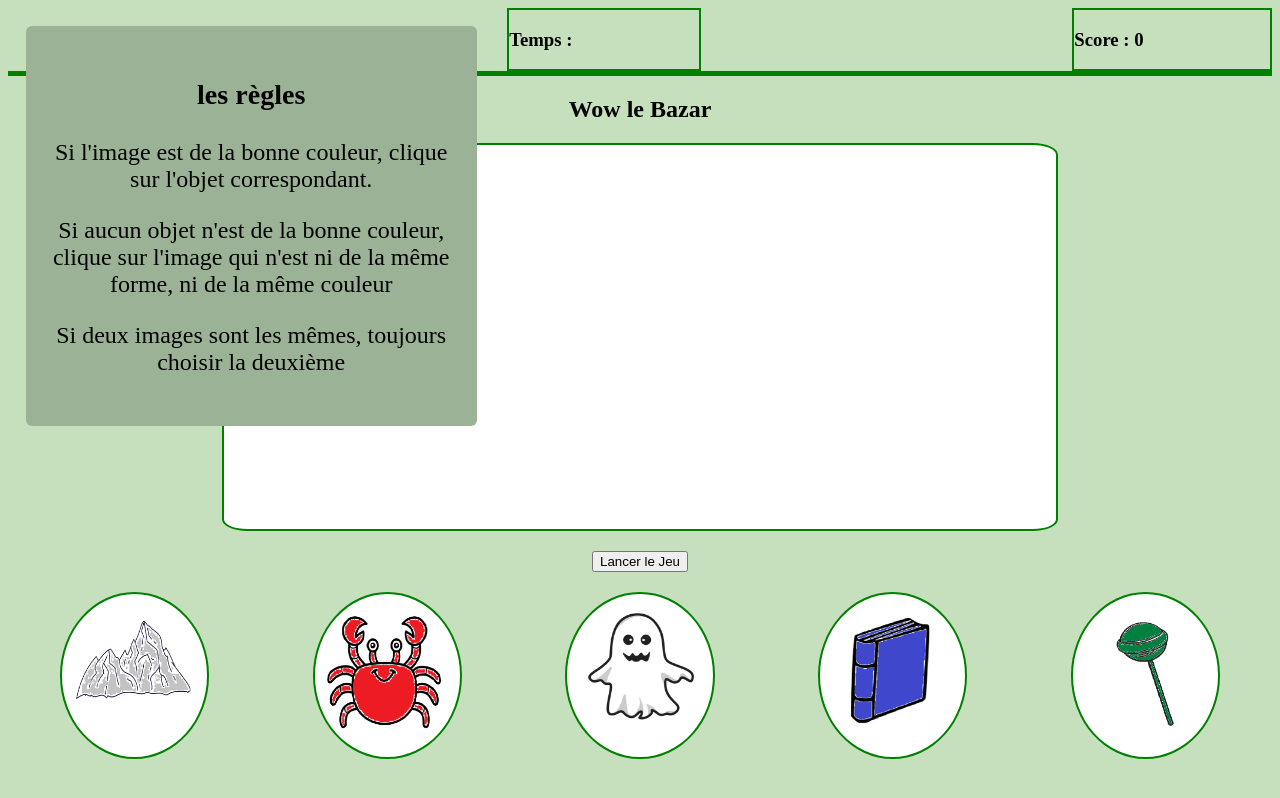
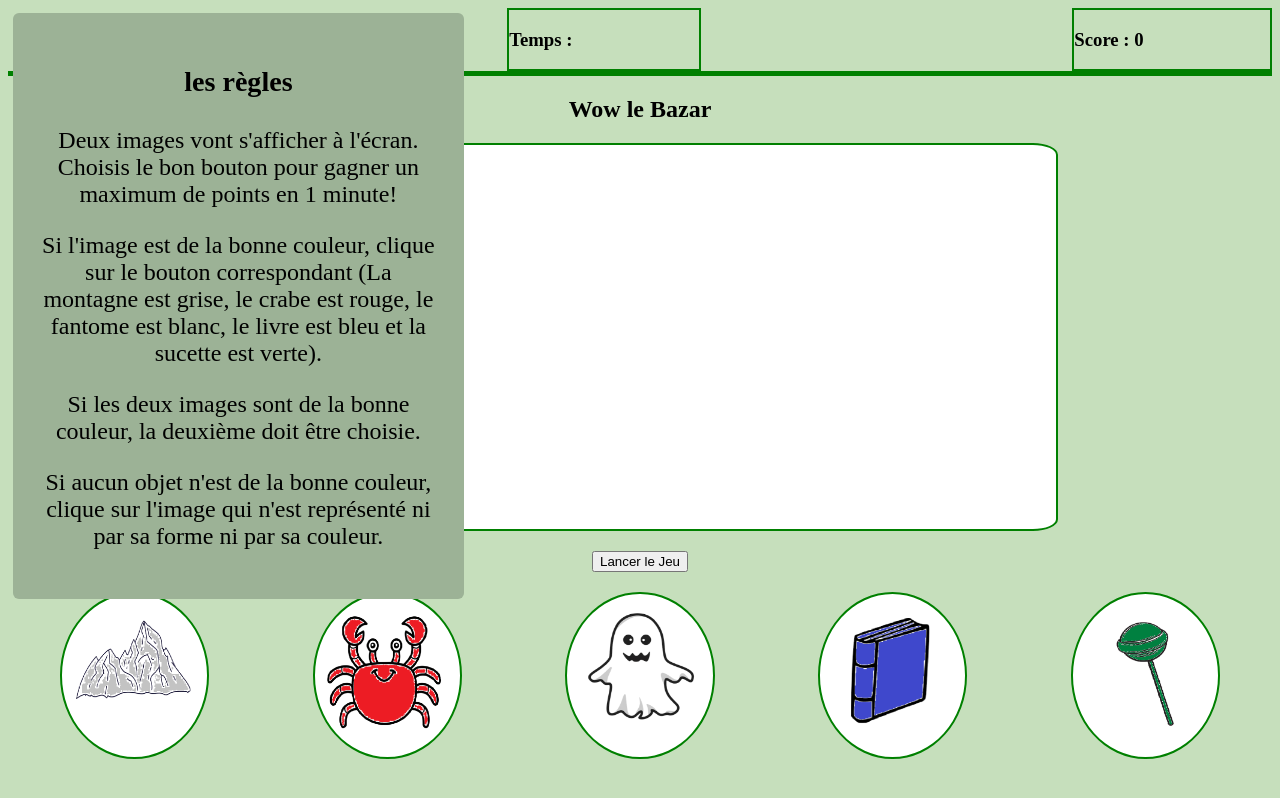
Before and after one commit to elodielo/BazarBizarre, a plain HTML site: page index.html in a window 1280 px wide. Both pictures are taken after a click on the element "Règles". Drawn offline with Linux system fonts and the light colour scheme.

Commit message:
ajout des règles sur readme

```diff
--- a/script.js
+++ b/script.js
@@ -22,15 +22,18 @@ regleJeu.addEventListener("click", () => {
   const paragrapheJeu1 = document.createElement("p");
   const paragrapheJeu2 = document.createElement("p");
   const paragrapheJeu3 = document.createElement("p");
+  const paragrapheJeuInit = document.createElement("p")
+  paragrapheJeuInit.innerText = "Deux images vont s'afficher à l'écran. Choisis le bon bouton pour gagner un maximum de points en 1 minute!"
+
   paragrapheJeu1.innerText =
-    "Si l'image est de la bonne couleur, clique sur l'objet correspondant.";
+    "Si l'image est de la bonne couleur, clique sur le bouton correspondant (La montagne est grise, le crabe est rouge, le fantome est blanc, le livre est bleu et la sucette est verte).";
   paragrapheJeu2.innerText =
-    "Si aucun objet n'est de la bonne couleur, clique sur l'image qui n'est ni de la même forme, ni de la même couleur";
-  paragrapheJeu3.innerText =
-    "Si deux images sont les mêmes, toujours choisir la deuxième";
+  "Si les deux images sont de la bonne couleur, la deuxième doit être choisie.";
+
+  paragrapheJeu3.innerText ="Si aucun objet n'est de la bonne couleur, clique sur l'image qui n'est représenté ni par sa forme ni par sa couleur.";
   divRegle.classList.add("divRegle");
   regleJeu.appendChild(divRegle);
-  divRegle.append(titreRegle, paragrapheJeu1, paragrapheJeu2, paragrapheJeu3);
+  divRegle.append(titreRegle, paragrapheJeuInit, paragrapheJeu1, paragrapheJeu2, paragrapheJeu3);
   document.addEventListener("click", (event) => {
     if (!regleJeu.contains(event.target)) {
       divRegle.remove();
--- a/style.css
+++ b/style.css
@@ -74,7 +74,7 @@ header {
   left: 0px;
   z-index: 2;
   width: 50svh;
-  margin: 2%;
+  margin: 1%;
   border-radius: 6px;
   text-align: center;
   font-size: 1.5em;
```
Also changed, not shown: 1 other file.
